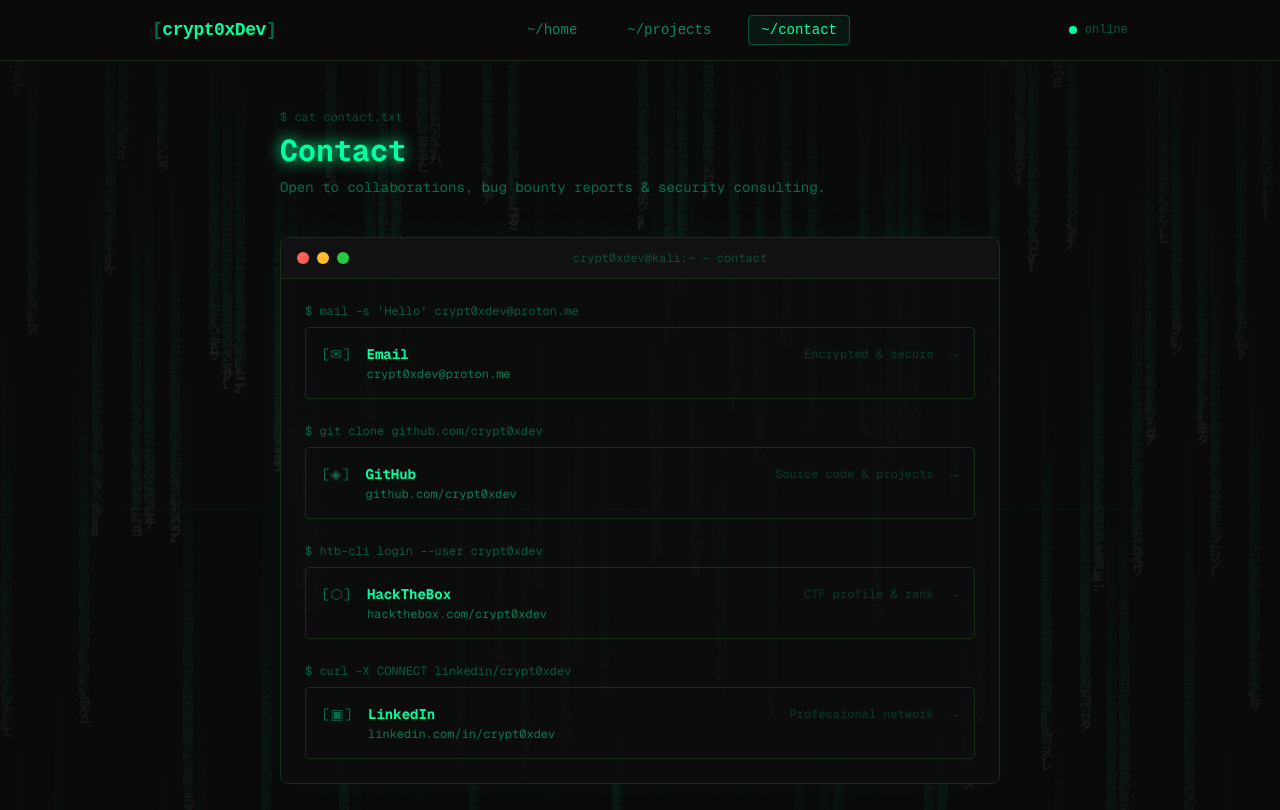
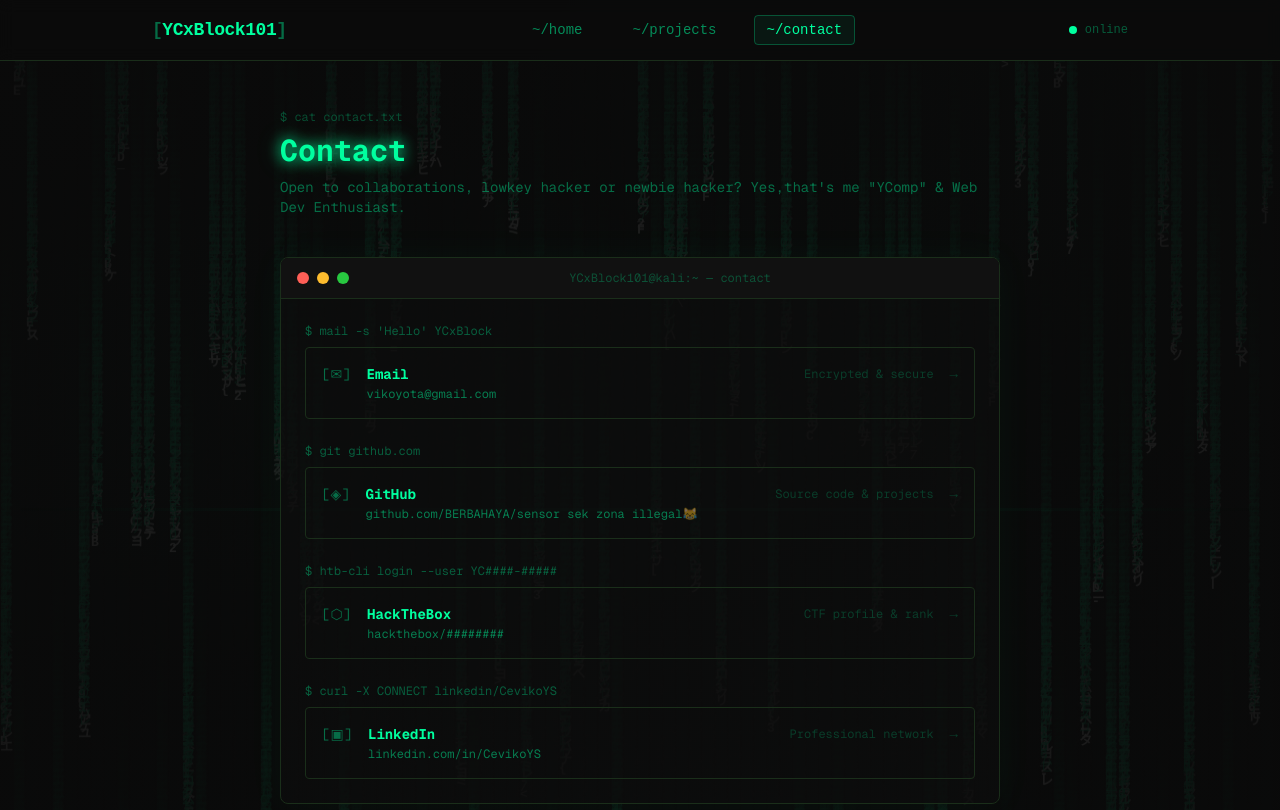
Before and after one commit to ycxbdev/yc-portofolio, a Next.js app: page /contact in a window 1280 px wide. Shown: the top 810 px of the page. Built offline with nearby package versions, Linux system fonts and the light colour scheme.

Commit message:
Initial commit: YComp portfolio

```diff
--- a/app/contact/page.tsx
+++ b/app/contact/page.tsx
@@ -5,33 +5,33 @@
 const contactLinks = [
   {
     label: 'Email',
-    value: 'crypt0xdev@proton.me',
-    href: 'mailto:crypt0xdev@proton.me',
-    command: "$ mail -s 'Hello' crypt0xdev@proton.me",
+    value: 'vikoyota@gmail.com',
+    href: 'mailto:vikoyota@gmail.com',
+    command: "$ mail -s 'Hello' YCxBlock",
     description: 'Encrypted & secure',
     icon: '[✉]',
   },
   {
     label: 'GitHub',
-    value: 'github.com/crypt0xdev',
-    href: 'https://github.com/crypt0xdev',
-    command: '$ git clone github.com/crypt0xdev',
+    value: 'github.com/BERBAHAYA/sensor sek zona illegal😹',
+    href: '',
+    command: '$ git github.com',
     description: 'Source code & projects',
     icon: '[◈]',
   },
   {
     label: 'HackTheBox',
-    value: 'hackthebox.com/crypt0xdev',
-    href: 'https://app.hackthebox.com/profile',
-    command: '$ htb-cli login --user crypt0xdev',
+    value: 'hackthebox/########',
+    href: '',
+    command: '$ htb-cli login --user YC####-#####',
     description: 'CTF profile & rank',
     icon: '[⬡]',
   },
   {
     label: 'LinkedIn',
-    value: 'linkedin.com/in/crypt0xdev',
-    href: 'https://linkedin.com',
-    command: '$ curl -X CONNECT linkedin/crypt0xdev',
+    value: 'linkedin.com/in/CevikoYS',
+    href: 'https://www.linkedin.com/in/ceviko-ys-114595418/',
+    command: '$ curl -X CONNECT linkedin/CevikoYS',
     description: 'Professional network',
     icon: '[▣]',
   },
@@ -67,8 +67,7 @@
             Contact
           </h1>
           <p className="text-[#00ff9f66] text-sm font-mono">
-            Open to collaborations, bug bounty reports &amp; security
-            consulting.
+            Open to collaborations, lowkey hacker or newbie hacker? Yes,that's me "YComp" &amp; Web Dev Enthusiast.
           </p>
         </div>
 
@@ -80,7 +79,7 @@
             <span className="w-3 h-3 rounded-full bg-[#febc2e]" />
             <span className="w-3 h-3 rounded-full bg-[#28c840]" />
             <span className="flex-1 text-center text-xs text-[#00ff9f44] font-mono">
-              crypt0xdev@kali:~ — contact
+              YCxBlock101@kali:~ — contact
             </span>
           </div>
 
@@ -135,14 +134,14 @@
         {/* PGP note */}
         <div className="border border-[#1a2e1a] bg-[#0d0d0dcc] rounded-lg p-5">
           <p className="text-[#00ff9f55] text-xs font-mono mb-3">
-            $ gpg --fingerprint crypt0xdev
+            $ gpg --fingerprint YCxBlock101101
           </p>
           <div className="font-mono text-xs text-[#00ff9f44] leading-relaxed">
             <p>pub rsa4096 2024-01-01 [SC]</p>
             <p className="ml-6">
-              A1B2 C3D4 E5F6 G7H8 I9J0 K1L2 M3N4 O5P6 Q7R8 S9T0
+              A1B2 C3D4 E5F6 101101101 001101100 0011 010110
             </p>
-            <p>uid [ultimate] Crypt0xDev &lt;crypt0xdev@proton.me&gt;</p>
+            <p>uid [ultimate] YCxBlock &lt;vikoyota@gmail.com&gt;</p>
             <p className="mt-2 text-[#00ff9f33]">
               {'// Reach out via encrypted email for sensitive topics.'}
             </p>
--- a/app/layout.tsx
+++ b/app/layout.tsx
@@ -17,8 +17,8 @@
       : 'http://localhost:3000'
   ),
   title: {
-    default: 'Crypt0xDev | Cybersecurity Portfolio',
-    template: '%s | Crypt0xDev',
+    default: 'YCxBlock101 | Cybersecurity Portfolio',
+    template: '%s | YCxBlock101',
   },
   description:
     'Security researcher & full-stack developer. Ethical hacking, pentesting, CTF player, and web development projects.',
@@ -35,9 +35,9 @@
     'red team',
     'portfolio',
   ],
-  authors: [{ name: 'Crypt0xDev', url: BASE_URL }],
-  creator: 'Crypt0xDev',
-  publisher: 'Crypt0xDev',
+  authors: [{ name: 'YCxBlock101', url: BASE_URL }],
+  creator: 'YCxBlock101',
+  publisher: 'YCxBlock101',
   alternates: {
     canonical: BASE_URL,
   },
@@ -53,11 +53,11 @@
     },
   },
   openGraph: {
-    title: 'Crypt0xDev | Cybersecurity Portfolio',
+    title: 'YCxBlock101 | Portfolio',
     description:
       'Security researcher & full-stack developer. Ethical hacking, pentesting, CTF player, and web development projects.',
     url: BASE_URL,
-    siteName: 'Crypt0xDev Portfolio',
+    siteName: 'YCxBlock101 Portfolio',
     locale: 'en_US',
     type: 'website',
     images: [
@@ -65,17 +65,17 @@
         url: `${BASE_URL}/og-image.png`,
         width: 1200,
         height: 630,
-        alt: 'Crypt0xDev — Cybersecurity Portfolio',
+        alt: 'YCxBlock101 — Cybersecurity Portfolio',
       },
     ],
   },
   twitter: {
     card: 'summary_large_image',
-    title: 'Crypt0xDev | Cybersecurity Portfolio',
+    title: 'YCxBlock101 | Cybersecurity Portfolio',
     description:
       'Security researcher & full-stack developer. Ethical hacking, pentesting, CTF player.',
     images: [`${BASE_URL}/og-image.png`],
-    creator: '@Crypt0xDev',
+    creator: '@YCxBlock101',
   },
 };
 
@@ -94,7 +94,7 @@
         <Navbar />
         <main className="flex-1">{children}</main>
         <footer className="border-t border-[#1a2e1a] py-4 px-6 text-center text-[#00ff9f44] text-xs">
-          <span> crypt0xdev ~ 2026 — stay curious, stay secure</span>
+          <span> YCxBlock101 ~ 2026 — stay curious, stay secure</span>
         </footer>
       </body>
     </html>
--- a/components/Navbar.tsx
+++ b/components/Navbar.tsx
@@ -34,7 +34,7 @@
         <Link href="/" className="flex items-center gap-2 group">
           <span className="text-[#00ff9f] text-lg font-bold tracking-tight group-hover:text-shadow-glow transition-all duration-300">
             <span className="text-[#00ff9f66]">[</span>
-            crypt0x<span className="text-[#00ff9f]">Dev</span>
+            YC<span className="text-[#00ff9f]">xBlock101</span>
             <span className="text-[#00ff9f66]">]</span>
           </span>
           <span className="animate-blink text-[#00ff9f] text-lg">_</span>
--- a/components/SkillsSection.tsx
+++ b/components/SkillsSection.tsx
@@ -3,7 +3,7 @@
 const SKILLS = [
   {
     title: 'Penetration Testing',
-    skills: ['Burp Suite', 'Metasploit', 'Nmap', 'SQLmap', 'Nikto'],
+    skills: ['Burp Suite', 'Metasploit', 'Nmap', 'SQLmap'],
     icon: '⚔',
   },
   {
@@ -13,7 +13,7 @@
   },
   {
     title: 'Reverse Engineering',
-    skills: ['Ghidra', 'IDA Pro', 'x64dbg', 'pwndbg', 'GDB'],
+    skills: ['x64dbg', 'pwndbg', 'REA'],
     icon: '⚙',
   },
   {
@@ -29,7 +29,7 @@
   },
   {
     title: 'Development',
-    skills: ['Python', 'TypeScript', 'Next.js', 'React', 'Node.js'],
+    skills: ['Python', 'TypeScript', 'Next.js', 'React', 'Node.js','JavaScript'],
     icon: '</>',
   },
   {
--- a/components/TerminalHero.tsx
+++ b/components/TerminalHero.tsx
@@ -741,7 +741,7 @@
     prompt: P_KALI,
   },
   {
-    text: '[■■■■■■■■■■■■] Access granted. Welcome, crypt0xdev.',
+    text: '[■■■■■■■■■■■■] Access granted. Welcome, YCxBlock101.',
     speed: 22,
     pause: 2200,
     kind: 'ok',
@@ -865,14 +865,13 @@
             style={{ textShadow: '0 0 30px #00ff9f, 0 0 60px #00ff9f40' }}
           >
             <span className="text-[#00ff9f44]">[</span>
-            <span className="text-[#00ff9f]">crypt0x</span>
-            <span className="text-white">Dev</span>
+            <span className="text-[#00ff9f]">Y</span>
+            <span className="text-white">Comp</span>
             <span className="text-[#00ff9f44]">]</span>
             <span className="animate-blink text-[#00ff9f] ml-1">_</span>
           </h1>
           <p className="text-[#00ff9faa] font-mono text-sm tracking-widest">
-            SECURITY RESEARCHER &nbsp;·&nbsp; ETHICAL HACKER &nbsp;·&nbsp; CTF
-            PLAYER
+            WEB DEV&nbsp;·&nbsp;SECURITY RESEARCHER &nbsp;·&nbsp;DARKNET&nbsp;·&nbsp;CRYPTO RESEARCHER
           </p>
         </div>
 
@@ -885,7 +884,7 @@
               <span className="w-3 h-3 rounded-full bg-[#febc2e] shadow-[0_0_6px_#febc2e]" />
               <span className="w-3 h-3 rounded-full bg-[#28c840] shadow-[0_0_6px_#28c840]" />
               <span className="flex-1 text-center text-[11px] text-[#00ff9f33] font-mono">
-                crypt0xdev@kali — bash — 120×36
+                YCxBlock101@kali — bash — 120×36
               </span>
             </div>
             <div
--- a/data/projects.ts
+++ b/data/projects.ts
@@ -19,29 +19,29 @@
     tags: ['Python', 'SQLi', 'XSS', 'CSRF', 'Async'],
     category: 'tool',
     status: 'active',
-    github: 'https://github.com/crypt0xdev',
-    year: 2024,
+    github: 'https://github.com/a1akamsi',
+    year: 2026,
   },
   {
     id: 2,
-    title: 'CTF Writeups Collection',
+    title: 'Cryptocurrency Price Prediction use Rule-Based and Sentiment Analysis Social Media Twitter (X) & SMA indicator',
     description:
-      'Writeups from HackTheBox, TryHackMe and CTFtime competitions. Covers web, binary exploitation, reverse engineering and cryptography challenges.',
-    tags: ['CTF', 'HackTheBox', 'TryHackMe', 'Rev Eng', 'Crypto'],
-    category: 'ctf',
+      ' a simple web for newbie traders to invest and trading.',
+    tags: ['Python', 'Flask', 'Golang', 'Rest-API/Static', 'Crypto','Bachelors thesis'],
+    category: "dev",
     status: 'active',
-    github: 'https://github.com/crypt0xdev',
-    year: 2024,
+    github: 'https://github.com/a1akamsi',
+    year: 2026,
   },
   {
     id: 3,
-    title: 'Recon Toolkit',
+    title: 'Web e-commerce YOOVIA',
     description:
-      'Passive and active reconnaissance automation. DNS enumeration, subdomain discovery, port scanning orchestration and report generation.',
-    tags: ['Bash', 'OSINT', 'DNS', 'Nmap', 'Python'],
-    category: 'pentest',
+      'website new local brand for selling hoodie and t-shirt. And CRM, apply google Ads for monetizing.',
+    tags: ['Pyton', 'Flask', 'SupaBase'],
+    category: "dev",
     status: 'completed',
-    github: 'https://github.com/crypt0xdev',
+    github: 'https://github.com/a1akamsi',
     year: 2023,
   },
   {
@@ -52,7 +52,7 @@
     tags: ['JWT', 'Python', 'Auth Bypass', 'HS256', 'RS256'],
     category: 'web-sec',
     status: 'completed',
-    github: 'https://github.com/crypt0xdev',
+    github: 'https://github.com/a1akamsi',
     year: 2023,
   },
   {
@@ -63,7 +63,7 @@
     tags: ['Python', 'Scapy', 'IDS', 'Network', 'Alerts'],
     category: 'tool',
     status: 'wip',
-    github: 'https://github.com/crypt0xdev',
+    github: 'https://github.com/a1akamsi',
     year: 2024,
   },
   {
@@ -74,15 +74,15 @@
     tags: ['GoPhish', 'Docker', 'HTML', 'SMTP', 'Reports'],
     category: 'pentest',
     status: 'completed',
-    github: 'https://github.com/crypt0xdev',
-    year: 2023,
+    github: 'https://github.com/a1akamsi',
+    year: 2026,
   },
 ];
 
 export const categoryLabels: Record<Project['category'], string> = {
   pentest: 'Pentesting',
   'web-sec': 'Web Security',
-  ctf: 'CTF',
+  ctf: 'ctf',
   tool: 'Tool',
   dev: 'Development',
 };
--- a/package.json
+++ b/package.json
@@ -1,5 +1,5 @@
 {
-  "name": "crypt0xdev-hacker-portfolio",
+  "name": "YCxBlock101-portfolio",
   "version": "0.1.0",
   "private": true,
   "scripts": {
```
Also changed, not shown: 2 other files (tests, documents, lock files or other folders).
